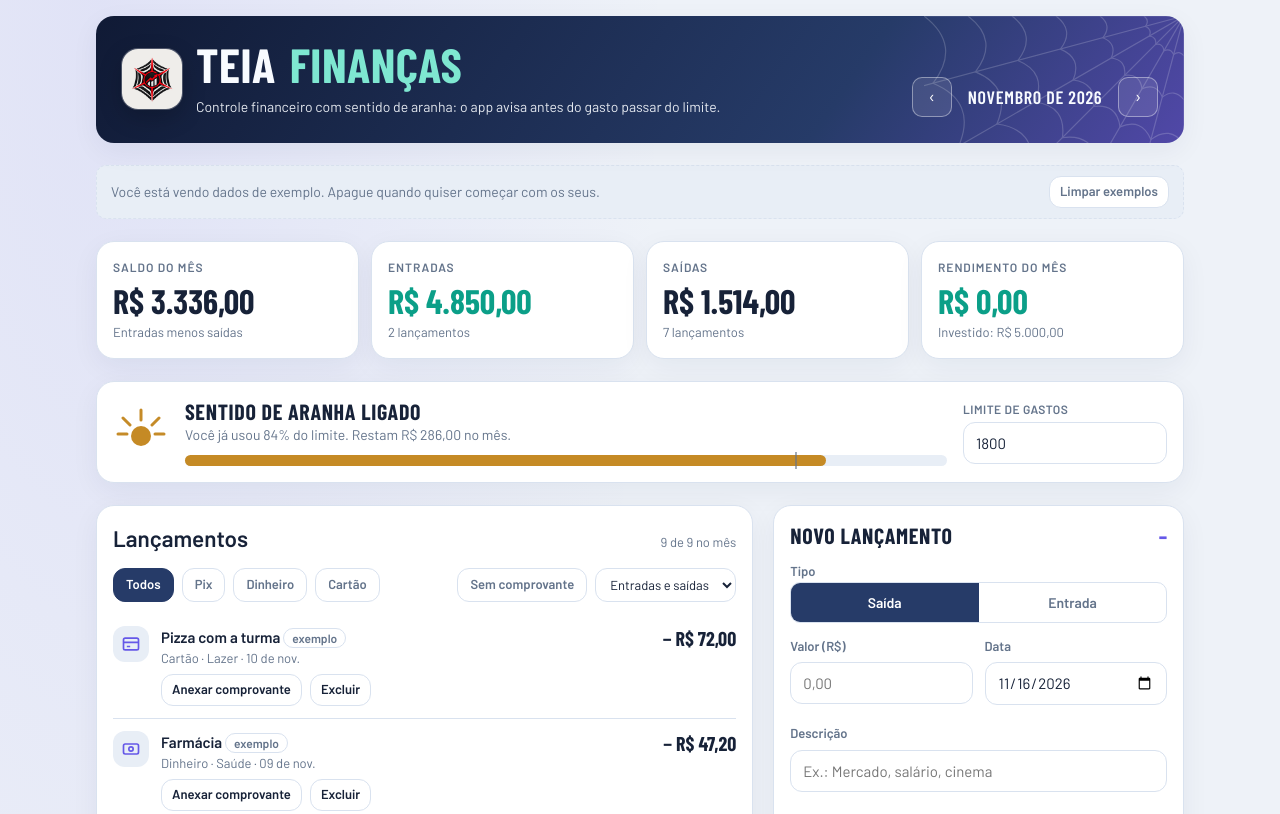
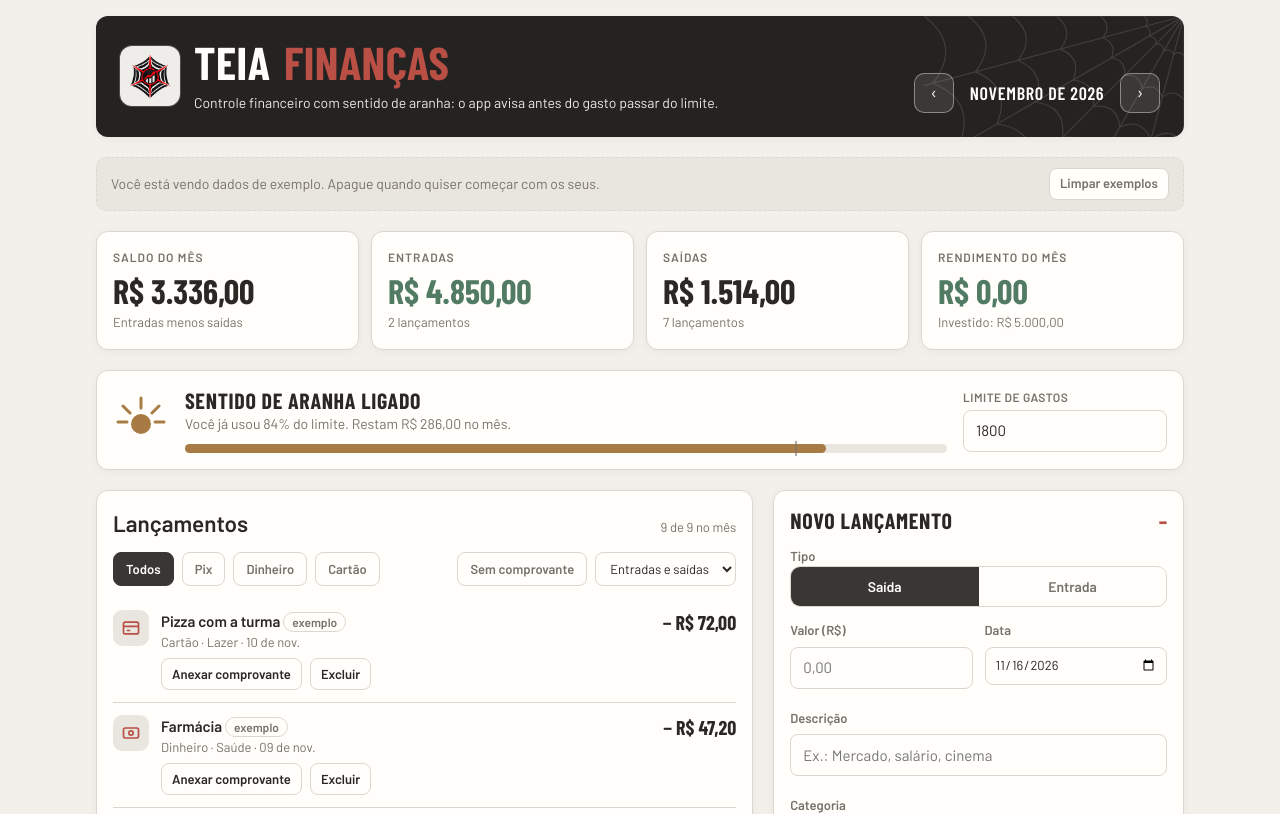
Before and after one commit to IRytson/financeiro, a plain HTML site: page index.html in a window 1280 px wide. Shown: the top 814 px of the page. Drawn offline with nearby package versions, Linux system fonts and the light colour scheme; a web font is replaced by a local one.

Commit message:
Add files via upload

```diff
--- a/index.html
+++ b/index.html
@@ -7,7 +7,7 @@
 <meta name="mobile-web-app-capable" content="yes">
 <meta name="apple-mobile-web-app-title" content="Teia">
 <meta name="apple-mobile-web-app-status-bar-style" content="black">
-<meta name="theme-color" content="#141217">
+<meta name="theme-color" content="#242321">
 <link rel="apple-touch-icon" sizes="180x180" href="icon-180.png">
 <link rel="icon" type="image/png" href="favicon-32.png">
 <link rel="manifest" href="manifest.webmanifest">
@@ -235,33 +235,34 @@ h3.sub:first-of-type{margin-top:0}
 }
 .fcol em{white-space:nowrap}
 
-/* Teia Finanças — visual premium */
+/* Teia Finanças — identidade sóbria e editorial */
 :root{
- --bg:#eef2f8;--surface:#ffffff;--surface-2:#e8eef6;--fg:#172238;--muted:#64748b;--line:#d9e2ef;
- --hero:#101a35;--hero-fg:#f8fbff;--blue:#263b68;--red:#6558e8;--red-ink:#ffffff;
- --good:#0b9f88;--warn:#c58a25;--crit:#dc5268;--focus:#6558e8;
+ --bg:#f2f0eb;--surface:#fffefa;--surface-2:#e9e6df;--fg:#292824;--muted:#77736b;--line:#dcd7ce;
+ --hero:#242321;--hero-fg:#fffefa;--blue:#393733;--red:#b94f45;--red-ink:#ffffff;
+ --good:#527b63;--warn:#a77b43;--crit:#b94f45;--focus:#b94f45;
 }
-@media(prefers-color-scheme:dark){:root:not([data-theme="light"]){--bg:#0b1222;--surface:#131e33;--surface-2:#1c2a43;--fg:#edf3ff;--muted:#9aaac2;--line:#293a56;--hero:#101a35;--blue:#eaf0ff;--red:#8b80ff;--red-ink:#10152a;--good:#42d6b3;--warn:#f4bd63;--crit:#ff7188;--focus:#a59cff;color-scheme:dark}}
-:root[data-theme="dark"]{--bg:#0b1222;--surface:#131e33;--surface-2:#1c2a43;--fg:#edf3ff;--muted:#9aaac2;--line:#293a56;--hero:#101a35;--blue:#eaf0ff;--red:#8b80ff;--red-ink:#10152a;--good:#42d6b3;--warn:#f4bd63;--crit:#ff7188;--focus:#a59cff;color-scheme:dark}
-body{background:radial-gradient(ellipse at 8% 0%,rgba(101,88,232,.10),transparent 34%),var(--bg)}
-.wrap{gap:22px}
-.top,.panel,.tile,.sense{border-radius:18px;box-shadow:0 8px 28px rgba(20,35,65,.055)}
-.top{background:linear-gradient(125deg,#101a35 0%,#263b68 68%,#5148a8 100%);padding:26px}
-.top .web{opacity:.18}
-.logo{border-radius:16px;box-shadow:0 0 0 1px rgba(255,255,255,.25),0 8px 24px rgba(0,0,0,.2)}
-.brand h1{font-size:48px;letter-spacing:.01em}
-.brand h1 span{background:transparent;color:#7ee7d1;padding:0}
+@media(prefers-color-scheme:dark){:root:not([data-theme="light"]){--bg:#191917;--surface:#242320;--surface-2:#302e29;--fg:#f0eee8;--muted:#aaa59b;--line:#403d36;--hero:#242321;--blue:#e9e5dc;--red:#d47769;--red-ink:#211b19;--good:#83aa8d;--warn:#d0a66b;--crit:#e07b70;--focus:#d47769;color-scheme:dark}}
+:root[data-theme="dark"]{--bg:#191917;--surface:#242320;--surface-2:#302e29;--fg:#f0eee8;--muted:#aaa59b;--line:#403d36;--hero:#242321;--blue:#e9e5dc;--red:#d47769;--red-ink:#211b19;--good:#83aa8d;--warn:#d0a66b;--crit:#e07b70;--focus:#d47769;color-scheme:dark}
+body{background:var(--bg)}
+.wrap{gap:20px}
+.top,.panel,.tile,.sense{border-radius:12px;box-shadow:0 2px 10px rgba(35,32,26,.045)}
+.top{background:var(--hero);padding:24px}
+.top .web{opacity:.12}
+.logo{border-radius:12px;box-shadow:0 0 0 1px rgba(255,255,255,.18)}
+.brand h1{font-size:46px;letter-spacing:.01em}
+.brand h1 span{background:transparent;color:var(--red);padding:0}
 .tile,.panel,.sense{border-color:var(--line)}
-.tile{transition:transform .18s ease,box-shadow .18s ease}
-.tile:hover{transform:translateY(-2px);box-shadow:0 12px 28px rgba(30,50,90,.09)}
-.btn,.chip,input[type=text],input[type=number],input[type=date],input[type=search],select{border-radius:12px}
-.btn.primary{background:linear-gradient(120deg,#6558e8,#3f82dc);border:0;box-shadow:0 6px 16px rgba(101,88,232,.2)}
+.tile{transition:border-color .15s ease,box-shadow .15s ease}
+.tile:hover{border-color:#bdb5a8;box-shadow:0 5px 16px rgba(35,32,26,.07)}
+.btn,.chip,input[type=text],input[type=number],input[type=date],input[type=search],select{border-radius:8px}
+.btn.primary{background:var(--red);border:1px solid var(--red);box-shadow:none}
+.btn.primary:hover{filter:brightness(1.06)}
 .chip[aria-pressed=true],.seg input:checked+label{background:var(--blue);border-color:var(--blue);color:var(--surface)}
-.mi{border-radius:12px}
-.bar{height:11px}
+.mi{border-radius:9px}
+.bar{height:9px}
 .fixed-grid{display:grid;grid-template-columns:minmax(0,1.15fr) minmax(280px,.85fr);gap:18px}
 .fixed-summary{display:grid;grid-template-columns:repeat(2,minmax(0,1fr));gap:10px;margin-bottom:16px}
-.fixed-stat{background:var(--surface-2);border-radius:14px;padding:14px}
+.fixed-stat{background:var(--surface-2);border-radius:10px;padding:14px}
 .fixed-stat small{display:block;color:var(--muted);font-size:12px;font-weight:700;text-transform:uppercase;letter-spacing:.05em}
 .fixed-stat strong{display:block;font:700 25px var(--f-display);margin-top:4px}
 .fixed-list{list-style:none;margin:0;padding:0}
@@ -269,12 +270,26 @@ body{background:radial-gradient(ellipse at 8% 0%,rgba(101,88,232,.10),transparen
 .fixed-item:first-child{border-top:0}
 .fixed-item small{display:block;color:var(--muted)}
 .fixed-item .fixed-value{font:700 19px var(--f-display);white-space:nowrap}
-.fixed-form{display:flex;flex-direction:column;gap:11px;background:var(--surface-2);padding:15px;border-radius:14px}
+.fixed-form{display:flex;flex-direction:column;gap:11px;background:var(--surface-2);padding:15px;border-radius:10px}
 .fixed-form .two{gap:10px}
-.cdi-pill{display:inline-flex;align-items:center;gap:6px;border-radius:99px;padding:5px 10px;background:rgba(11,159,136,.12);color:var(--good);font-size:12px;font-weight:700}
+.cdi-pill{display:inline-flex;align-items:center;gap:6px;border-radius:5px;padding:5px 9px;background:rgba(82,123,99,.12);color:var(--good);font-size:12px;font-weight:700}
 .cdi-fields{display:grid;grid-template-columns:repeat(2,minmax(0,1fr));gap:10px}
 @media(max-width:760px){.fixed-grid{grid-template-columns:1fr}.fixed-form{order:-1}}
 @media(max-width:420px){.fixed-summary{grid-template-columns:1fr 1fr}.cdi-fields{grid-template-columns:1fr}.brand h1{font-size:38px}}
+
+/* Campos de data mais compactos */
+input[type="date"]{
+  width:100%;
+  min-width:0;
+  max-width:190px;
+  min-height:38px;
+  padding:6px 9px;
+  font-size:13px;
+  line-height:1.2;
+}
+@media(max-width:600px){
+  input[type="date"]{max-width:100%;font-size:13px}
+}
 </style>
 </head>
 <body>
```
Also changed, not shown: manifest.webmanifest.
